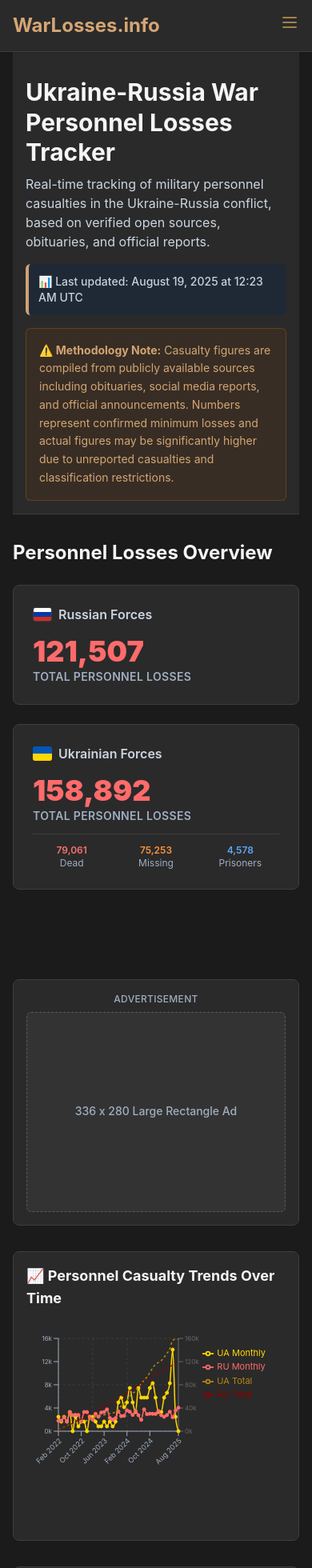
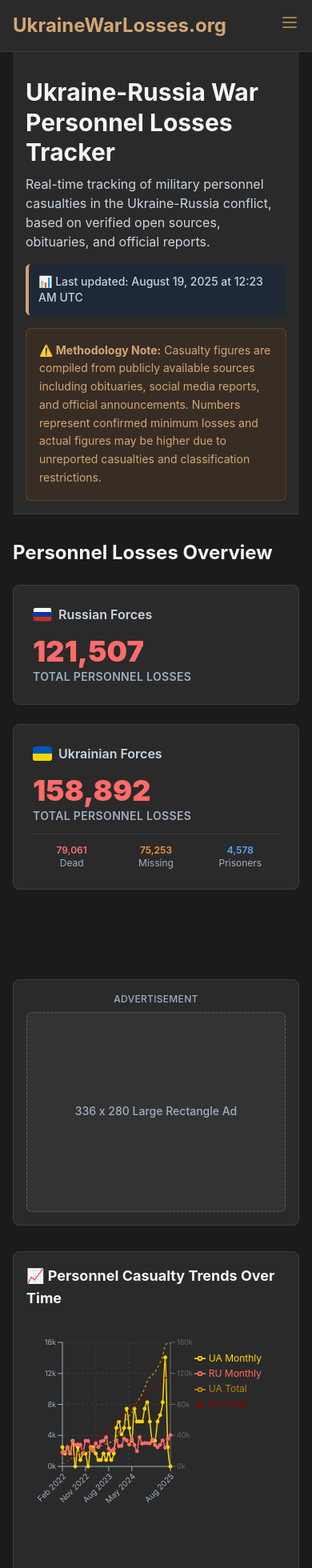
Before and after one commit to ukrainewarlosses/ukrwarlosses, a Next.js app: page / in a window 390 px wide. Shown: the top 1960 px of the page at 80% size. Built offline with nearby package versions, Linux system fonts and the light colour scheme.

Commit message:
Update URLs and keywords across the application to reflect the new domain 'ukrainewarlosses.org'; enhance metadata for improved SEO and clarity in the README regarding casualty data tracking methodology.

```diff
--- a/src/app/layout.tsx
+++ b/src/app/layout.tsx
@@ -7,7 +7,7 @@ export const metadata: Metadata = {
     template: '%s | Ukraine War Losses Tracker'
   },
   description: 'Comprehensive real-time tracking of Ukraine-Russia war personnel casualties. Get accurate statistics, historical trends, and verified data from official sources. Updated daily with advanced web scraping technology.',
-  keywords: 'ukraine russia war casualties, ukraine war losses, russia war losses, military casualties tracker, ukraine russia conflict statistics, war casualties data, ukraine military losses, russia military losses, conflict casualty tracking, ukraine war statistics, russia war statistics, military personnel losses, war data analysis, ukraine russia war tracker',
+     keywords: 'ukraine russia war casualties, ukraine war losses, russia war losses, military casualties tracker, ukraine russia conflict statistics, war casualties data, ukraine military losses, russia military losses, conflict casualty tracking, ukraine war statistics, russia war statistics, military personnel losses, war data analysis, ukraine russia war tracker, historylegends, history legends',
   authors: [{ name: 'Ukraine War Losses Team' }],
   creator: 'Ukraine War Losses Tracker',
   publisher: 'Ukraine War Losses Tracker',
@@ -16,9 +16,9 @@ export const metadata: Metadata = {
     address: false,
     telephone: false,
   },
-  metadataBase: new URL('https://ukrainewarlosses.com'),
+     metadataBase: new URL('https://ukrainewarlosses.org'),
   alternates: {
-    canonical: 'https://ukrainewarlosses.com',
+         canonical: 'https://ukrainewarlosses.org',
   },
   openGraph: {
     title: 'Ukraine-Russia War Personnel Losses Tracker',
@@ -74,7 +74,7 @@ export default function RootLayout({
   return (
     <html lang="en" className="scroll-smooth">
       <head>
-        <link rel="canonical" href="https://ukrainewarlosses.com" />
+        <link rel="canonical" href="https://ukrainewarlosses.org" />
         <script
           async
           src="https://pagead2.googlesyndication.com/pagead/js/adsbygoogle.js?client=ca-pub-1234567890123456"
@@ -90,22 +90,22 @@ export default function RootLayout({
               '@type': 'WebSite',
               name: 'Ukraine War Losses Tracker',
               description: 'Real-time tracking of Ukraine-Russia war personnel casualties with verified data and comprehensive statistics',
-              url: 'https://ukrainewarlosses.com',
+              url: 'https://ukrainewarlosses.org',
               author: {
                 '@type': 'Organization',
                 name: 'Ukraine War Losses Tracker',
-                url: 'https://ukrainewarlosses.com'
+                url: 'https://ukrainewarlosses.org'
               },
               publisher: {
                 '@type': 'Organization',
                 name: 'Ukraine War Losses Tracker',
-                url: 'https://ukrainewarlosses.com'
+                url: 'https://ukrainewarlosses.org'
               },
-              keywords: 'ukraine russia war casualties, military losses tracker, war statistics, conflict data',
+                             keywords: 'ukraine russia war casualties, military losses tracker, war statistics, conflict data, historylegends, history legends',
               inLanguage: 'en-US',
               potentialAction: {
                 '@type': 'SearchAction',
-                target: 'https://ukrainewarlosses.com/search?q={search_term_string}',
+                target: 'https://ukrainewarlosses.org/search?q={search_term_string}',
                 'query-input': 'required name=search_term_string'
               }
             })
@@ -119,7 +119,7 @@ export default function RootLayout({
               '@type': 'Dataset',
               name: 'Ukraine-Russia War Personnel Casualties Dataset',
               description: 'Comprehensive dataset of Ukraine-Russia war personnel casualties with verified data from official sources',
-              url: 'https://ukrainewarlosses.com',
+              url: 'https://ukrainewarlosses.org',
               identifier: 'ukraine-russia-war-casualties-2022-2025',
               creator: {
                 '@type': 'Organization',
@@ -139,13 +139,13 @@ export default function RootLayout({
                   longitude: 31.1656
                 }
               },
-              keywords: ['ukraine war', 'russia war', 'casualties', 'military losses', 'conflict data'],
+                             keywords: ['ukraine war', 'russia war', 'casualties', 'military losses', 'conflict data', 'historylegends', 'history legends'],
               license: 'https://creativecommons.org/licenses/by-nc/4.0/',
               distribution: [
                 {
                   '@type': 'DataDownload',
                   encodingFormat: 'JSON',
-                  contentUrl: 'https://ukrainewarlosses.com/api/data'
+                  contentUrl: 'https://ukrainewarlosses.org/api/data'
                 }
               ]
             })
--- a/src/app/methodology/page.tsx
+++ b/src/app/methodology/page.tsx
@@ -6,12 +6,12 @@ import AdBanner from '@/components/AdBanner';
 export const metadata: Metadata = {
   title: 'Methodology - Ukraine-Russia War Personnel Losses Tracking | Data Sources & Analysis',
   description: 'Comprehensive methodology for tracking Ukraine-Russia war personnel casualties. Learn about our data sources, collection methods, verification processes, and statistical analysis techniques.',
-  keywords: 'ukraine russia war methodology, casualty tracking methodology, military losses data sources, war casualties verification, ukraine war statistics methodology, russia war losses methodology, conflict data collection, military personnel tracking',
+     keywords: 'ukraine russia war methodology, casualty tracking methodology, military losses data sources, war casualties verification, ukraine war statistics methodology, russia war losses methodology, conflict data collection, military personnel tracking, historylegends, history legends',
   openGraph: {
     title: 'Methodology - Ukraine-Russia War Personnel Losses Tracking',
     description: 'Comprehensive methodology for tracking Ukraine-Russia war personnel casualties. Learn about our data sources, collection methods, verification processes, and statistical analysis techniques.',
     type: 'website',
-    url: 'https://ukrainewarlosses.com/methodology',
+    url: 'https://ukrainewarlosses.org/methodology',
     images: [
       {
         url: '/og-methodology.jpg',
@@ -28,7 +28,7 @@ export const metadata: Metadata = {
     images: ['/og-methodology.jpg']
   },
   alternates: {
-    canonical: 'https://ukrainewarlosses.com/methodology'
+    canonical: 'https://ukrainewarlosses.org/methodology'
   },
   robots: {
     index: true,
@@ -54,7 +54,7 @@ export default function MethodologyPage() {
     '@type': 'WebPage',
     name: 'Methodology - Ukraine-Russia War Personnel Losses Tracking',
     description: 'Comprehensive methodology for tracking Ukraine-Russia war personnel casualties. Learn about our data sources, collection methods, verification processes, and statistical analysis techniques.',
-    url: 'https://ukrainewarlosses.com/methodology',
+    url: 'https://ukrainewarlosses.org/methodology',
     mainEntity: {
       '@type': 'Article',
       headline: 'Methodology for Ukraine-Russia War Personnel Losses Tracking',
@@ -70,7 +70,7 @@ export default function MethodologyPage() {
       datePublished: '2025-01-01',
       dateModified: new Date().toISOString().split('T')[0],
       articleSection: 'Methodology',
-      keywords: 'ukraine russia war methodology, casualty tracking methodology, military losses data sources, war casualties verification'
+             keywords: 'ukraine russia war methodology, casualty tracking methodology, military losses data sources, war casualties verification, historylegends, history legends'
     },
     breadcrumb: {
       '@type': 'BreadcrumbList',
@@ -79,13 +79,13 @@ export default function MethodologyPage() {
           '@type': 'ListItem',
           position: 1,
           name: 'Home',
-          item: 'https://ukrainewarlosses.com'
+          item: 'https://ukrainewarlosses.org'
         },
         {
           '@type': 'ListItem',
           position: 2,
           name: 'Methodology',
-          item: 'https://ukrainewarlosses.com/methodology'
+          item: 'https://ukrainewarlosses.org/methodology'
         }
       ]
     }
@@ -375,7 +375,7 @@ export default function MethodologyPage() {
               </h3>
               <ul className="text-sm text-text-light space-y-1">
                 <li>• Data represents minimum confirmed casualties</li>
-                <li>• Actual numbers may be significantly higher</li>
+                <li>• Actual numbers may be higher</li>
                 <li>• Not all casualties are publicly reported</li>
                 <li>• Some data may be subject to revision</li>
                 <li>• This is not an official military source</li>
--- a/src/app/page.tsx
+++ b/src/app/page.tsx
@@ -13,7 +13,7 @@ import { YouTubeEmbed } from '@/types';
 export const metadata: Metadata = {
   title: 'Ukraine-Russia War Personnel Losses Tracker | Real-Time Casualty Data & Statistics',
   description: 'Comprehensive real-time tracking of Ukraine-Russia war personnel casualties. Get accurate statistics, historical trends, and verified data from official sources. Updated daily with advanced web scraping technology.',
-  keywords: 'ukraine russia war casualties, ukraine war losses, russia war losses, military casualties tracker, ukraine russia conflict statistics, war casualties data, ukraine military losses, russia military losses, conflict casualty tracking, ukraine war statistics, russia war statistics, military personnel losses, war data analysis, ukraine russia war tracker',
+     keywords: 'ukraine russia war casualties, ukraine war losses, russia war losses, military casualties tracker, ukraine russia conflict statistics, war casualties data, ukraine military losses, russia military losses, conflict casualty tracking, ukraine war statistics, russia war statistics, military personnel losses, war data analysis, ukraine russia war tracker, historylegends, history legends',
   authors: [{ name: 'Ukraine War Losses Team' }],
   creator: 'Ukraine War Losses Tracker',
   publisher: 'Ukraine War Losses Tracker',
@@ -22,14 +22,14 @@ export const metadata: Metadata = {
     address: false,
     telephone: false,
   },
-  metadataBase: new URL('https://ukrainewarlosses.com'),
+     metadataBase: new URL('https://ukrainewarlosses.org'),
   alternates: {
-    canonical: 'https://ukrainewarlosses.com',
+         canonical: 'https://ukrainewarlosses.org',
   },
   openGraph: {
     title: 'Ukraine-Russia War Personnel Losses Tracker',
     description: 'Real-time tracking of Ukraine-Russia war personnel casualties with verified data, historical trends, and comprehensive statistics.',
-    url: 'https://ukrainewarlosses.com',
+    url: 'https://ukrainewarlosses.org',
     siteName: 'Ukraine War Losses Tracker',
     images: [
       {
@@ -141,7 +141,7 @@ export default async function HomePage() {
     '@type': 'WebPage',
     name: 'Ukraine-Russia War Personnel Losses Tracker',
     description: 'Real-time tracking of Ukraine-Russia war personnel casualties with verified data and comprehensive statistics',
-    url: 'https://ukrainewarlosses.com',
+    url: 'https://ukrainewarlosses.org',
     mainEntity: {
       '@type': 'Dataset',
       name: 'Ukraine-Russia War Personnel Casualties',
@@ -151,7 +151,8 @@ export default async function HomePage() {
         '@type': 'Place',
         name: 'Ukraine and Russia'
       },
-      variableMeasured: ['Ukrainian military casualties', 'Russian military casualties'],
+             variableMeasured: ['Ukrainian military casualties', 'Russian military casualties'],
+       keywords: ['ukraine war', 'russia war', 'casualties', 'military losses', 'conflict data', 'historylegends', 'history legends'],
       measurementTechnique: 'Web scraping and data verification',
       creator: {
         '@type': 'Organization',
@@ -165,7 +166,7 @@ export default async function HomePage() {
           '@type': 'ListItem',
           position: 1,
           name: 'Home',
-          item: 'https://ukrainewarlosses.com'
+          item: 'https://ukrainewarlosses.org'
         }
       ]
     }
--- a/src/app/robots.ts
+++ b/src/app/robots.ts
@@ -14,7 +14,7 @@ export default function robots(): MetadataRoute.Robots {
         disallow: ['/api/scrape'],
       },
     ],
-    sitemap: 'https://ukrainewarlosses.com/sitemap.xml',
-    host: 'https://ukrainewarlosses.com',
+               sitemap: 'https://ukrainewarlosses.org/sitemap.xml',
+           host: 'https://ukrainewarlosses.org',
   };
 }
--- a/src/app/sitemap.ts
+++ b/src/app/sitemap.ts
@@ -3,19 +3,19 @@ import { MetadataRoute } from 'next';
 export default function sitemap(): MetadataRoute.Sitemap {
   return [
     {
-      url: 'https://ukrainewarlosses.com',
+             url: 'https://ukrainewarlosses.org',
       lastModified: new Date(),
       changeFrequency: 'daily',
       priority: 1,
     },
     {
-      url: 'https://ukrainewarlosses.com/methodology',
+             url: 'https://ukrainewarlosses.org/methodology',
       lastModified: new Date(),
       changeFrequency: 'weekly',
       priority: 0.8,
     },
     {
-      url: 'https://ukrainewarlosses.com/api/data',
+             url: 'https://ukrainewarlosses.org/api/data',
       lastModified: new Date(),
       changeFrequency: 'hourly',
       priority: 0.6,
--- a/src/components/Chart.tsx
+++ b/src/components/Chart.tsx
@@ -208,23 +208,23 @@ export default function Chart({ ukraineHistorical, russiaHistorical }: ChartProp
   }
 
   return (
-    <div className="h-64 sm:h-80 lg:h-96 w-full overflow-hidden">
+    <div className="h-80 sm:h-96 lg:h-[28rem] w-full overflow-hidden">
       <ResponsiveContainer width="100%" height="100%">
         <LineChart
           data={chartData}
           margin={{
-            top: 20,
-            right: isMobile ? 15 : 30,
-            left: isMobile ? 10 : 20,
-            bottom: isMobile ? 60 : 5
+            top: isMobile ? 25 : 20,
+            right: isMobile ? 20 : 30,
+            left: isMobile ? 15 : 20,
+            bottom: isMobile ? 80 : 5
           }}
         >
           <CartesianGrid strokeDasharray="3 3" stroke="#3d3d3d" />
           <XAxis
             dataKey="date"
             stroke="#a0aec0"
-            fontSize={isMobile ? 9 : 12}
-            tick={{ fill: '#a0aec0', fontSize: isMobile ? 9 : 12 }}
+            fontSize={isMobile ? 10 : 12}
+            tick={{ fill: '#a0aec0', fontSize: isMobile ? 10 : 12 }}
             angle={isMobile ? -45 : 0}
             textAnchor={isMobile ? 'end' : 'middle'}
             height={isMobile ? 60 : 30}
@@ -233,8 +233,8 @@ export default function Chart({ ukraineHistorical, russiaHistorical }: ChartProp
           <YAxis
             yAxisId="monthly"
             stroke="#a0aec0"
-            fontSize={isMobile ? 8 : 12}
-            tick={{ fill: '#a0aec0', fontSize: isMobile ? 8 : 12 }}
+            fontSize={isMobile ? 9 : 12}
+            tick={{ fill: '#a0aec0', fontSize: isMobile ? 9 : 12 }}
             tickFormatter={(value) => `${(value / 1000).toFixed(0)}k`}
             width={isMobile ? 30 : 50}
           />
@@ -242,8 +242,8 @@ export default function Chart({ ukraineHistorical, russiaHistorical }: ChartProp
             yAxisId="cumulative"
             orientation="right"
             stroke="#666"
-            fontSize={isMobile ? 8 : 12}
-            tick={{ fill: '#666', fontSize: isMobile ? 8 : 12 }}
+            fontSize={isMobile ? 9 : 12}
+            tick={{ fill: '#666', fontSize: isMobile ? 9 : 12 }}
             tickFormatter={(value) => `${(value / 1000).toFixed(0)}k`}
             width={isMobile ? 30 : 50}
           />
@@ -251,7 +251,7 @@ export default function Chart({ ukraineHistorical, russiaHistorical }: ChartProp
           <Legend
             wrapperStyle={{
               color: '#a0aec0',
-              fontSize: isMobile ? '11px' : '12px',
+              fontSize: isMobile ? '12px' : '12px',
               paddingTop: '10px'
             }}
             iconType="line"
--- a/src/components/Footer.tsx
+++ b/src/components/Footer.tsx
@@ -6,7 +6,7 @@ export default function Footer() {
       <div className="container">
         <div className="text-center text-text-light text-sm leading-relaxed">
           <p className="font-semibold">
-            <span className="text-text-primary">WarLosses.info</span> | Independent tracking of military personnel casualties in the Ukraine-Russia conflict
+            <span className="text-text-primary">UkraineWarLosses.org</span> | Independent tracking of military personnel casualties in the Ukraine-Russia conflict
           </p>
           <p className="mt-2">
             Personnel data compiled from public sources • Not affiliated with any government or military organization
--- a/src/components/Header.tsx
+++ b/src/components/Header.tsx
@@ -20,9 +20,9 @@ export default function Header() {
     <header className={`bg-card-bg border-b border-border-color sticky top-0 z-50 transition-all duration-200 ${isSticky ? 'shadow-lg shadow-black/30' : 'shadow-sm shadow-black/10'}`}>
       <div className="container">
         <div className="flex justify-between items-center py-4">
-          <Link href="/" className="text-2xl font-bold text-primary no-underline hover:text-primary-dark transition-colors">
-            WarLosses.info
-          </Link>
+                     <Link href="/" className="text-2xl font-bold text-primary no-underline hover:text-primary-dark transition-colors">
+             UkraineWarLosses.org
+           </Link>
           <nav className="hidden md:flex gap-8">
             <Link href="/" className="text-primary-dark font-medium py-2 border-b-2 border-transparent hover:text-primary hover:border-primary transition-all duration-200">
               Home
--- a/src/components/Hero.tsx
+++ b/src/components/Hero.tsx
@@ -16,7 +16,7 @@ export default function Hero() {
 
           <div className="bg-yellow-900/20 border border-yellow-700/40 rounded-md p-4 mt-4">
             <p className="text-sm text-primary leading-relaxed">
-              <strong>⚠️ Methodology Note:</strong> Casualty figures are compiled from publicly available sources including obituaries, social media reports, and official announcements. Numbers represent confirmed minimum losses and actual figures may be significantly higher due to unreported casualties and classification restrictions.
+              <strong>⚠️ Methodology Note:</strong> Casualty figures are compiled from publicly available sources including obituaries, social media reports, and official announcements. Numbers represent confirmed minimum losses and actual figures may be higher due to unreported casualties and classification restrictions.
             </p>
           </div>
         </div>
```
Also changed, not shown: src/app/manifest.json, 1 other file (tests, documents, lock files or other folders).
